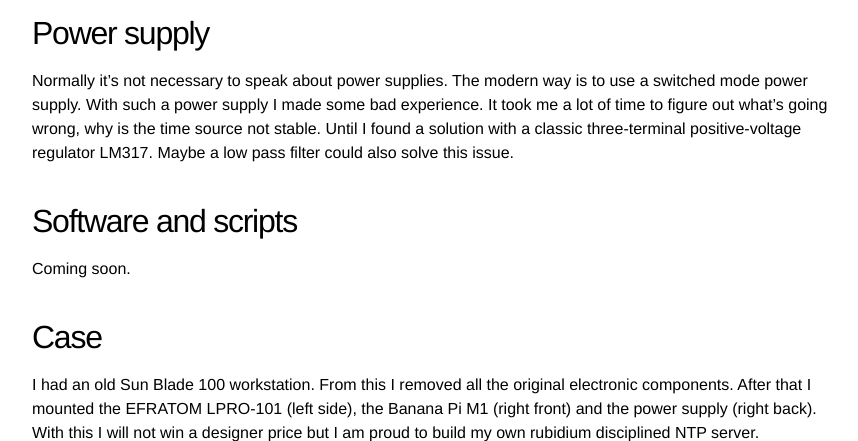
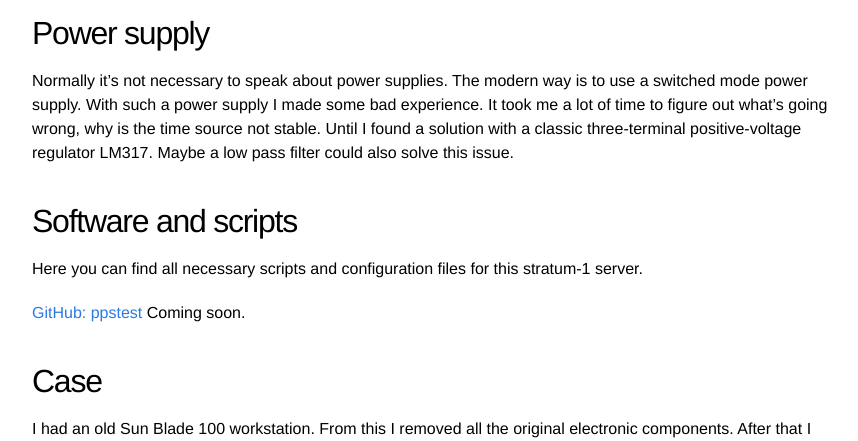
Before and after one commit to hans-mayer/blog, a Jekyll site: the page built from _posts/2017-06-11-stratum-0-server.markdown, in a window 1280 px wide and 900 px high, scrolled down 3060 px, cut to the strip 0-441 px from the top of the window. Shown: the whole strip, without its empty margins (208-1066 px from the left). Built offline with Jekyll 4.4.1, drawn with Linux system fonts in a browser that asks for light colours.

Commit message:
2017-06-11-stratum-0-server stratum1-scripts

```diff
--- a/_posts/2017-06-11-stratum-0-server.markdown
+++ b/_posts/2017-06-11-stratum-0-server.markdown
@@ -120,6 +120,9 @@
 
 ## Software and scripts
 
+Here you can find all necessary scripts and configuration files for this stratum-1 server.
+
+[GitHub: ppstest](https://github.com/hans-mayer/stratum1-scripts/){:target="_blank"}
 Coming soon.
 
 
```
